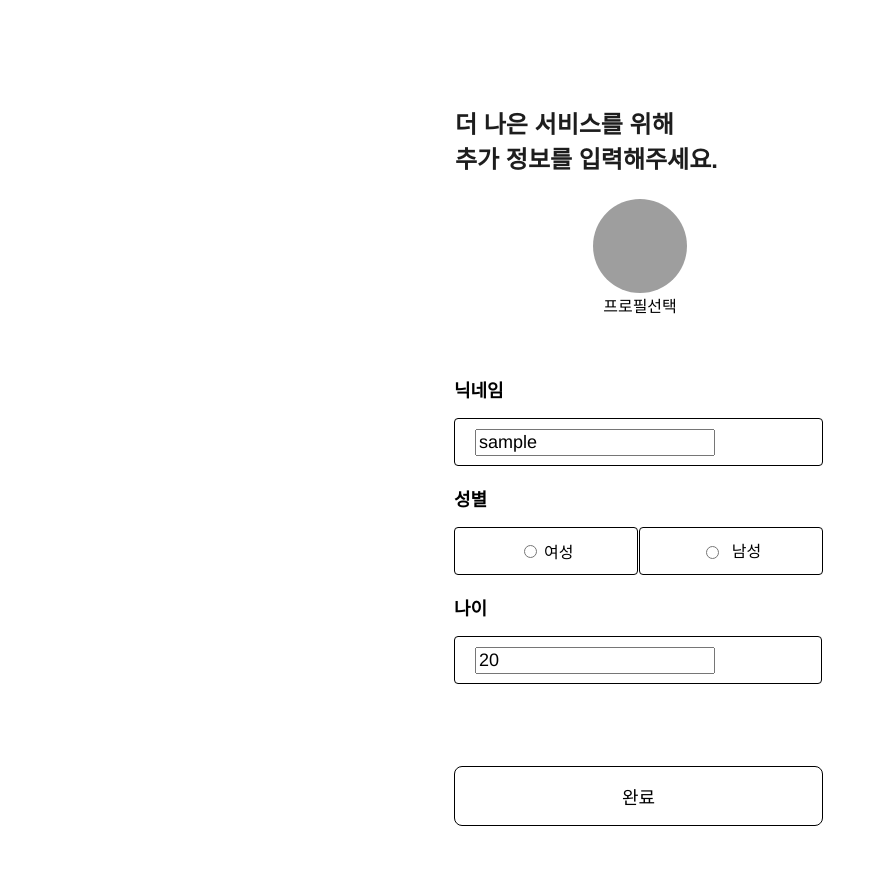
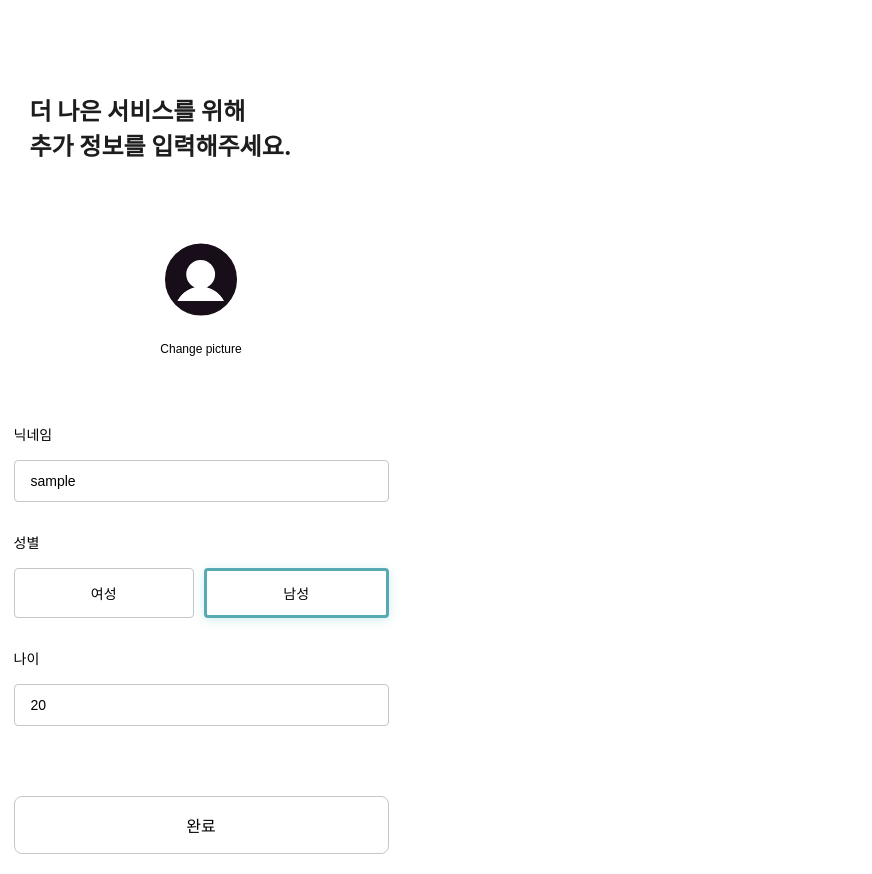
Before and after one commit to pirogramming/Healthtant, a Django app: page /accounts/profile/ in a window 1280 px wide. Shown: the whole page, without its empty margins (0-872 px from the left). Run offline with Django 5.2, Linux system fonts and the light colour scheme; the visitor is signed in with stand-in values (Sample User, id 1); some libraries are stand-ins or nearby versions; grey boxes are pictures that could not be loaded.

Commit message:
feat : 로그인 profile 아예 새로 변경했습니다

```diff
--- a/accounts/templates/accounts/profile.html
+++ b/accounts/templates/accounts/profile.html
@@ -2,96 +2,156 @@
 <!DOCTYPE html>
 <html lang="ko">
 <head>
-  <meta charset="UTF-8" />
-  <meta name="viewport" content="width=device-width, initial-scale=1" />
-  <link rel="stylesheet" href="{% static 'accounts/accounts_global.css'  %}" />
-  <link rel="stylesheet" href="{% static 'accounts/accounts_styleguide.css' %}" />
-  <link rel="stylesheet" href="{% static 'accounts/accounts_style.css' %}" />
-  <title>추가 정보 입력</title>
+    <meta charset="UTF-8">
+    <meta name="viewport" content="width=device-width, initial-scale=1.0">
+    <title>회원정보추가입력페이지</title>
+    <link rel="stylesheet" href="{% static 'accounts/profile.css' %}">
 </head>
 <body>
-    <div class="screen">
-        <div class="body">
+    <div class="container">
+        <div class="nav-bar">
+            <div class="nav-left">
 
-            <div class="view">
+            </div>
+            <div class="nav-right">
+                {% comment %} <svg class="nav-icon" viewBox="0 0 24 24" fill="currentColor">
+                    <path d="M9 3L7.17 5H4c-1.1 0-2 .9-2 2v12c0 1.1.9 2 2 2h16c1.1 0 2-.9 2-2V7c0-1.1-.9-2-2-2h-3.17L15 3H9zm3 15c-2.76 0-5-2.24-5-5s2.24-5 5-5 5 2.24 5 5-2.24 5-5 5z"/>
+                </svg> {% endcomment %}
+            </div>
+        </div>
 
-            <div class="div">
-                <div class="view-2">
-                    <div class="text-wrapper">성별</div>
-                    <div class="frame">
-                        <div class="div-wrapper">
-                            <div>
-                                <input type="radio" name="gender" class="text-wrapper-2" value="F" {% if profile.user_gender == "F" %}selected{% endif %}/>
-                                <span>여성</span>
-                            </div>
-                        </div>
-                        <div class="div-wrapper">
-                            <input type="radio" name="gender" class="text-wrapper-2" value="M" {% if profile.user_gender == "M" %}selected{% endif %}/>
-                            <span>남성</span>
-                        </div>
-                    </div>
+        {% comment %} <div class="header">
+            회원정보추가입력페이지
+        </div> {% endcomment %}
+
+        <div class="content">
+            <div class="instruction">
+                더 나은 서비스를 위해<br>
+                추가 정보를 입력해주세요.
+            </div>
+
+            <div class="profile-section">
+                <div class="profile-picture">
+                    <svg xmlns="http://www.w3.org/2000/svg" width="94" height="95" viewBox="0 0 94 95" fill="none">
+                        <g clip-path="url(#clip0_357_1027)">
+                            <path d="M47 82.75C66.468 82.75 82.25 66.968 82.25 47.5C82.25 28.032 66.468 12.25 47 12.25C27.532 12.25 11.75 28.032 11.75 47.5C11.75 66.968 27.532 82.75 47 82.75Z" fill="#180E19" stroke="#180E19" stroke-width="1.5" stroke-linecap="round" stroke-linejoin="round"/>
+                            <path d="M46.666 28.6666C54.2229 28.6668 60.3486 34.7933 60.3486 42.3502C60.3485 49.907 54.2228 56.0327 46.666 56.0328C39.1091 56.0328 32.9826 49.9071 32.9824 42.3502C32.9824 34.7932 39.109 28.6666 46.666 28.6666Z" fill="white" stroke="white" stroke-width="1.5" stroke-linecap="round" stroke-linejoin="round"/>
+                            <mask id="path-3-inside-1_357_1027" fill="white">
+                            <path d="M23.5 69.0416C25.6719 64.7637 28.9859 61.1707 33.0748 58.6609C37.1637 56.1511 41.8677 54.8226 46.6654 54.8226C51.4631 54.8226 56.1671 56.1511 60.256 58.6609C64.3448 61.1707 67.6589 64.7637 69.8308 69.0416"/>
+                            </mask>
+                            <path d="M23.5 69.0416C25.6719 64.7637 28.9859 61.1707 33.0748 58.6609C37.1637 56.1511 41.8677 54.8226 46.6654 54.8226C51.4631 54.8226 56.1671 56.1511 60.256 58.6609C64.3448 61.1707 67.6589 64.7637 69.8308 69.0416" fill="white"/>
+                            <path d="M22.1625 68.3626C21.7875 69.1013 22.0823 70.0041 22.821 70.3791C23.5596 70.7542 24.4625 70.4594 24.8375 69.7207L23.5 69.0416L22.1625 68.3626ZM68.4933 69.7207C68.8683 70.4594 69.7711 70.7542 70.5098 70.3791C71.2485 70.0041 71.5433 69.1013 71.1683 68.3626L69.8308 69.0416L68.4933 69.7207ZM23.5 69.0416L24.8375 69.7207C26.884 65.6897 30.0067 62.3042 33.8595 59.9393L33.0748 58.6609L32.2901 57.3825C27.9652 60.0372 24.4598 63.8377 22.1625 68.3626L23.5 69.0416ZM33.0748 58.6609L33.8595 59.9393C37.7123 57.5744 42.1447 56.3226 46.6654 56.3226V54.8226V53.3226C41.5907 53.3226 36.6151 54.7279 32.2901 57.3825L33.0748 58.6609ZM46.6654 54.8226V56.3226C51.1861 56.3226 55.6185 57.5744 59.4713 59.9393L60.256 58.6609L61.0406 57.3825C56.7157 54.7279 51.7401 53.3226 46.6654 53.3226V54.8226ZM60.256 58.6609L59.4713 59.9393C63.3241 62.3042 66.4468 65.6897 68.4933 69.7207L69.8308 69.0416L71.1683 68.3626C68.871 63.8377 65.3656 60.0372 61.0406 57.3825L60.256 58.6609Z" fill="white" mask="url(#path-3-inside-1_357_1027)"/>
+                        </g>
+                        <defs>
+                            <clipPath id="clip0_357_1027">
+                            <rect width="94" height="94" fill="white" transform="translate(0 0.5)"/>
+                            </clipPath>
+                        </defs>
+                     </svg>
                 </div>
-                <div class="view-3">
-                    <div class="text-wrapper">나이</div>
-                    <div class="frame-2">
-                        <div class="text-wrapper-3"> <input type="number" class="text-wrapper-3" id="user_age" name="user_age" placeholder="나이를 작성해주세요." aria-label="나이 입력" value="{{ profile.user_age|default:'' }}"/></div>
-                    </div>
-                </div>
-                <div class="view-4">
-                <div class="text-wrapper">닉네임</div>
-                <div class="frame-2"><div>
+                <button type="button" class="change-picture" onclick="document.getElementById('profile_image').click()">Change picture</button>
+                <input type="file" id="profile_image" class="hidden" accept="image/*">
+            </div>
+
+            <form class="form-section" method="POST">
+                {% csrf_token %}
+
+                <div class="form-group">
+                    <label class="form-label">닉네임</label>
                     <input
                         type="text"
-                        class="text-wrapper-4"
-
-                        id="nickname"
+                        class="input-field"
                         name="nickname"
                         placeholder="닉네임을 설정해주세요"
-                        aria-label="닉네임 입력"
                         value="{{ profile.nickname|default:'' }}"
-                    /></div></div>
+                    >
                 </div>
-            </div>
-            <div class="div-wrapper-2"><div class="text-wrapper-5">완료</div></div>
-            </div>
 
-            <div class="profile-picture">
-                <img class="profile" src="img/profile.svg" />
-                <div class="text-wrapper-6">프로필선택</div>
-            </div>
-        <p class="p">더 나은 서비스를 위해<br />추가 정보를 입력해주세요.</p>
-      </div>
+                <div class="form-group">
+                    <label class="form-label">성별</label>
+                    <div class="gender-buttons">
+                        <button type="button" class="gender-btn" data-value="F">여성</button>
+                        <button type="button" class="gender-btn" data-value="M">남성</button>
+                    </div>
+                    <input type="hidden" name="user_gender" id="user_gender" value="{{ profile.user_gender|default:'' }}">
+                </div>
 
-      <div class="overlap-group-wrapper">
-        <div class="overlap-group">
-          <div class="rectangle"></div>
-          <div class="status-bar-iphone"></div>
+                <div class="form-group">
+                    <label class="form-label">나이</label>
+                    <input
+                        type="number"
+                        class="input-field"
+                        name="user_age"
+                        placeholder="나이를 작성해주세요."
+                        value="{{ profile.user_age|default:'' }}"
+                    >
+                </div>
+
+                <button type="submit" class="complete-btn">완료</button>
+            </form>
         </div>
-      </div>
-
     </div>
 
     <script>
-        async function submitForm() {
-            const data = {
-                nickname: document.getElementById("nickname").value,
-                user_gender: document.getElementById("user_gender").value,
-                user_age: document.getElementById("user_age").value,
-                profile_image_url: document.getElementById("profile_image_url").value
-            };
+        // 성별 버튼 선택 기능
+        document.querySelectorAll('.gender-btn').forEach(btn => {
+            btn.addEventListener('click', function() {
+                // 모든 버튼에서 selected 클래스 제거
+                document.querySelectorAll('.gender-btn').forEach(b => b.classList.remove('selected'));
+                // 클릭된 버튼에 selected 클래스 추가
+                this.classList.add('selected');
+                // hidden input에 값 설정
+                document.getElementById('user_gender').value = this.dataset.value;
+            });
+        });
 
-            const response = await fetch("", {
-                method: "POST",
-                headers: {
-                    "Content-Type": "application/json",
-                    "X-CSRFToken": "{{ csrf_token }}"
-                },
-                body: JSON.stringify(data)
-            });
+        // 기존 성별 값이 있으면 해당 버튼 선택
+        const currentGender = document.getElementById('user_gender').value;
+        if (currentGender) {
+            document.querySelector(`[data-value="${currentGender}"]`).classList.add('selected');
+        }
 
-            const result = await response.json();
-            alert(result.message || result.error);
-        }
+        // 프로필 이미지 업로드 처리
+        document.getElementById('profile_image').addEventListener('change', function(e) {
+            const file = e.target.files[0];
+            if (file) {
+                const reader = new FileReader();
+                reader.onload = function(e) {
+                    const profilePicture = document.querySelector('.profile-picture');
+                    profilePicture.innerHTML = `<img src="${e.target.result}" style="width: 100%; height: 100%; border-radius: 50%; object-fit: cover;">`;
+                };
+                reader.readAsDataURL(file);
+            }
+        });
+
+        // 폼 제출 처리
+        document.querySelector('form').addEventListener('submit', async function(e) {
+            e.preventDefault();
+
+            const formData = new FormData(this);
+
+            try {
+                const response = await fetch('', {
+                    method: 'POST',
+                    body: formData,
+                    headers: {
+                        'X-CSRFToken': document.querySelector('[name=csrfmiddlewaretoken]').value
+                    }
+                });
+
+                const result = await response.json();
+
+                if (response.ok) {
+                    alert('프로필이 성공적으로 업데이트되었습니다.');
+                    // 성공 시 리다이렉트 또는 다른 처리
+                } else {
+                    alert(result.error || '오류가 발생했습니다.');
+                }
+            } catch (error) {
+                console.error('Error:', error);
+                alert('오류가 발생했습니다.');
+            }
+        });
     </script>
 </body>
 </html>
--- /dev/null
+++ b/static/accounts/profile.css
@@ -0,0 +1,229 @@
+* {
+    margin: 0;
+    padding: 0;
+    box-sizing: border-box;
+}
+
+body {
+    font-family: "inter", Helvetica, Arial, sans-serif;
+    background-color: #ffffff;
+    min-height: 100vh;
+    display: flex;
+    justify-content: center;
+    align-items: center;
+    width : 402px;
+    height : 874px;
+}
+
+.container {
+    background-color: var(--neutralwhitepure-white);
+    width: 100%;
+    max-width: 375px;
+    min-height: 100vh;
+    position: relative;
+    display: flex;
+    flex-direction: column;
+}
+
+.nav-bar {
+
+    height: 62px;
+    display: flex;
+    align-items: center;
+    justify-content: space-between;
+    padding: 0 20px;
+    color: white;
+    font-size: 14px;
+    font-weight: 500;
+}
+
+.nav-left {
+    display: flex;
+    align-items: center;
+    gap: 8px;
+}
+
+.nav-right {
+    display: flex;
+    align-items: center;
+    gap: 8px;
+}
+
+.nav-icon {
+    width: 20px;
+    height: 20px;
+    color: white;
+}
+
+.header {
+    text-align: center;
+    padding: 20px 0;
+    font-size: 18px;
+    font-weight: 600;
+    color: var(--variable-collection-text-tittle);
+    border-bottom: 1px solid var(--variable-collection-border-gary40);
+}
+
+.content {
+    flex: 1;
+    display: flex;
+    flex-direction: column;
+    gap: 40px;
+}
+
+.instruction {
+
+    width: 399px;
+    padding: 10px 16px;
+    align-items: center;
+    color: #1D1D1D;
+    font-family: Inter;
+    font-size: 24px;
+    font-style: normal;
+    font-weight: 700;
+    line-height: normal;
+}
+
+.profile-section {
+    display: flex;
+    flex-direction: column;
+    align-items: center;
+    gap: 7.5px;
+    margin-top: 20px;
+}
+
+.profile-picture {
+    width: 94px;
+    height: 94px;
+    border-radius: 50%;
+    background-color: var(--neutralslate-blackslate-black-50);
+    display: flex;
+    align-items: center;
+    justify-content: center;
+
+    border: 2px solid var(--variable-collection-border-gary40);
+}
+
+.profile-picture:hover {
+    background-color: var(--neutralslate-blackslate-black-100);
+}
+
+.profile-icon {
+    width: 40px;
+    height: 40px;
+    color: var(--variable-collection-text-body-gray70);
+}
+
+.change-picture {
+    font-size: 12px;
+    color: var(--variable-collection-text-body-gray70);
+    cursor: pointer;
+    background: var(--neutralslate-blackslate-black-50);
+    padding: 8px 16px;
+    border-radius: 4px;
+    border: none;
+    transition: all 0.2s;
+}
+
+.change-picture:hover {
+    border-radius: 5px;
+    background: rgba(183, 181, 181, 0.57);
+}
+
+.form-section {
+    display: flex;
+    flex-direction: column;
+    gap: 30px;
+    margin-top: 20px;
+}
+
+.form-group {
+    display: flex;
+    flex-direction: column;
+    gap: 16px;
+}
+
+.form-label {
+    font-size: 14px;
+    font-weight: 500;
+    color: var(--variable-collection-text-tittle);
+}
+
+.input-field {
+    padding: 12px 16px;
+    border-radius: 8px;
+    font-size: 14px;
+    background-color: var(--neutralwhitepure-white);
+    transition: border-color 0.2s;
+    border-radius: 4px;
+    border: 1px solid var(--border-gary40, #C6C6C6);
+    background: #FFF;
+}
+
+.input-field:focus {
+    outline: none;
+    border-color: var(--main);
+}
+
+.input-field::placeholder {
+    color: var(--variable-collection-text-body-gray70);
+}
+
+.gender-buttons {
+    display: flex;
+    gap: 10px;
+}
+
+.gender-btn {
+    flex: 1;
+    padding: 12px;
+    border: 1px solid var(--variable-collection-border-gary40);
+    background-color: var(--neutralwhitepure-white);
+    font-size: 14px;
+    cursor: pointer;
+    border-radius: 4px;
+    border: 1px solid var(--border-gary40, #C6C6C6);
+    background: #FFF;
+}
+
+.gender-btn:hover {
+    border-color: var(--main);
+}
+
+.gender-btn.selected {
+    border-radius: 4px;
+    border: 3px solid var(--main, #56AAB2);
+    background: linear-gradient(0deg, #FFF 0%, #FFF 100%), #FFF;
+    box-shadow: 0 2px 11px 0 rgba(95, 183, 191, 0.27);
+}
+
+.complete-btn {
+    margin-top: 40px;
+    padding: 16px;
+    background-color: var(--neutralwhitepure-white);
+    border: 1px solid var(--variable-collection-border-gary40);
+    font-size: 16px;
+    font-weight: 500;
+    color: var(--variable-collection-text-body-gray50);
+    cursor: pointer;
+    transition: all 0.2s;
+    width: 100%;
+    border-radius: 8px;
+    border: 1px solid var(--border-gary40, #C6C6C6);
+    background: #FFF;
+}
+
+.complete-btn:hover {
+    border-radius: 8px;
+    border: 3px solid var(--main, #56AAB2);
+    background: linear-gradient(0deg, #FFF 0%, #FFF 100%), #FFF;
+    box-shadow: 0 1px 6px 0 rgba(86, 170, 178, 0.50);
+}
+
+.complete-btn:active {
+    transform: scale(0.98);
+}
+
+.hidden {
+    display: none;
+}
```
